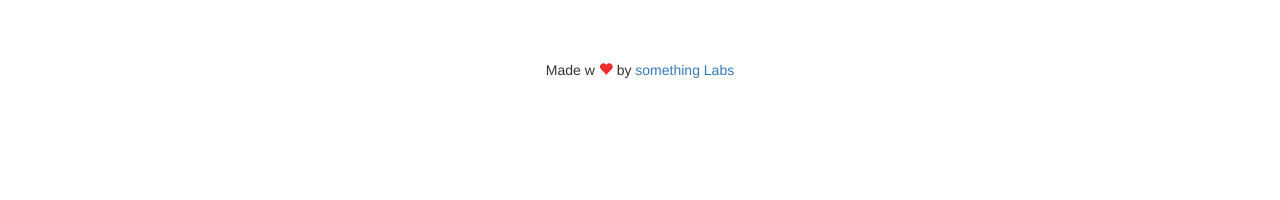
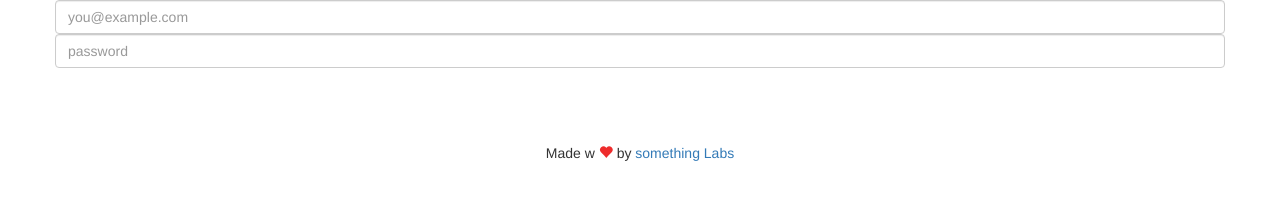
Before and after one commit to lambtron/coiniverse, a website: page public/views/index.html in a window 1280 px wide. Drawn offline with nearby package versions, Linux system fonts and the light colour scheme; some packages are replaced by stand-ins of ours.

Commit message:
pushing to heroku

```diff
--- a/package.json
+++ b/package.json
@@ -19,6 +19,7 @@
     "underscore": "latest",
     "socket.io": "latest",
     "moment": "latest",
-    "analytics-node": ""
+    "analytics-node": "",
+    "coinbase": "*"
   }
 }
--- a/public/views/pages/setup.html
+++ b/public/views/pages/setup.html
@@ -1,5 +1,9 @@
 <div class="container">
 	<div class="row">
 		<!-- Log on with your coinbase account. -->
+    <div class="form-group">
+      <input type="text" placeholder="you@example.com" class="form-control">
+      <input type="text" placeholder="password" class="form-control">
+    </div>
 	</div>
 </div>
```
